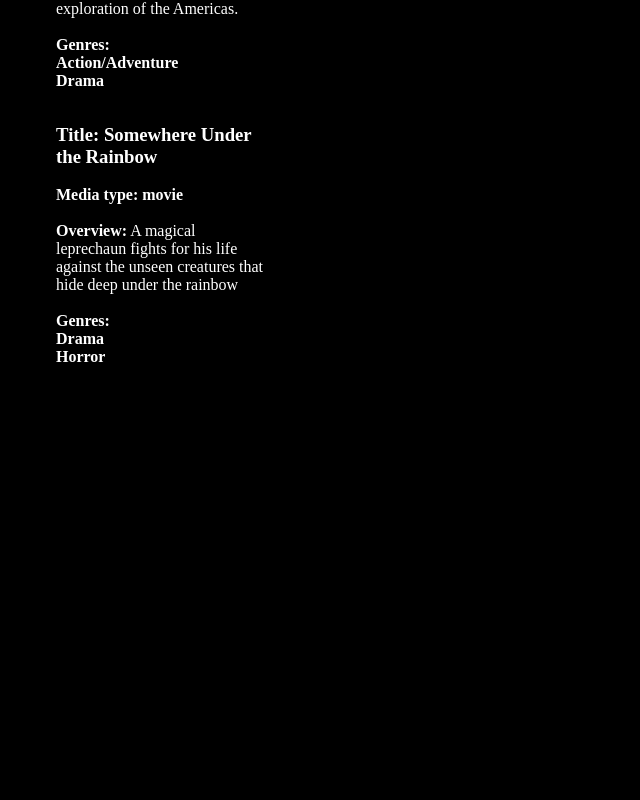
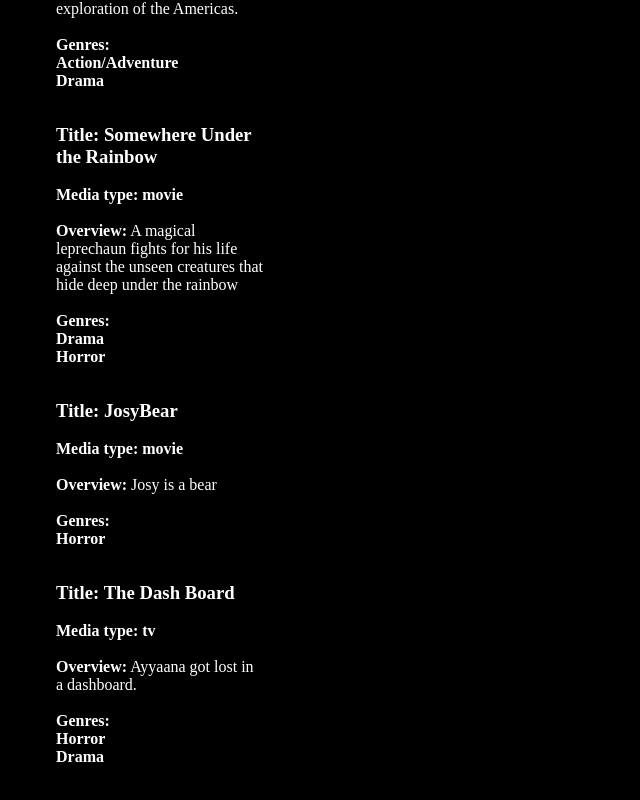
Before and after one commit to OffFernando52/phase-2-project, a React (Create React App) app in the folder phase-2-project/: page / in a window 1280 px wide. Shown: the part 968-1768 px from the top of the page, without its empty margins (0-640 px from the left). Before the commit the page ends 1368 px from the top, so only its background shows below. Built offline with nearby package versions, Linux system fonts and the light colour scheme; data requests are answered from the project's data file.

Commit message:
move db.json

```diff
--- a/phase-2-project/data/db.json
+++ b/phase-2-project/db.json
@@ -19,6 +19,25 @@
         "Horror"
       ],
       "id": 2
+    },
+    {
+      "content_type": "movie",
+      "title": "JosyBear",
+      "overview": "Josy is a bear ",
+      "genres": [
+        "Horror"
+      ],
+      "id": 3
+    },
+    {
+      "content_type": "tv",
+      "title": "The Dash Board",
+      "overview": "Ayyaana got lost in a dashboard.",
+      "genres": [
+        "Horror",
+        "Drama"
+      ],
+      "id": 4
     }
   ]
 }
--- a/phase-2-project/src/components/IdeaForm.js
+++ b/phase-2-project/src/components/IdeaForm.js
@@ -1,5 +1,6 @@
 import { type } from "@testing-library/user-event/dist/type";
 import React, { useState } from "react";
+
 function IdeaForm({ addIdea }) {
   const [content_type, setContent_type] = useState("");
   const [title, setTitle] = useState("");
--- a/phase-2-project/src/components/MoviesContainer.js
+++ b/phase-2-project/src/components/MoviesContainer.js
@@ -7,9 +7,10 @@ function MoviesContainer() {
   const IMAGE_PATH = "http://image.tmdb.org/t/p/w1280";
   const [movies, setMovies] = useState([]);
   const [selectMovie, setSelectMovie] = useState({
-    overview:"Set more than a decade after the events of the first film, learn the story of the Sully family (Jake, Neytiri, and their kids), the trouble that follows them, the lengths they go to keep each other safe, the battles they fight to stay alive",
-    title:"Avatar: The Way of Water",
-    backdrop_path: "/5gPQKfFJnl8d1edbkOzKONo4mnr.jpg"
+    overview:
+      "Set more than a decade after the events of the first film, learn the story of the Sully family (Jake, Neytiri, and their kids), the trouble that follows them, the lengths they go to keep each other safe, the battles they fight to stay alive, and the tragedies they endure.",
+    title: "Avatar: The Way of Water",
+    backdrop_path: "/5gPQKfFJnl8d1edbkOzKONo4mnr.jpg",
   });
   const [search, setSearch] = useState("");
 
@@ -25,7 +26,6 @@ function MoviesContainer() {
     setSelectMovie(movie);
   }
 
-
   function updateSearch(searchInput) {
     setSearch(searchInput);
   }
@@ -33,9 +33,6 @@ function MoviesContainer() {
   let filteredMovies = movies.filter((movie) =>
     movie.original_title.toLowerCase().startsWith(search.toLowerCase())
   );
-
-
-
 
   return (
     <main>
@@ -54,7 +51,6 @@ function MoviesContainer() {
         </div>
       </div>
       <MovieCard movies={filteredMovies} nowClicked={nowClicked} />
-
     </main>
   );
 }
--- a/phase-2-project/src/components/TvContainer.js
+++ b/phase-2-project/src/components/TvContainer.js
@@ -7,9 +7,10 @@ function TvContainer() {
   const IMAGE_PATH = "http://image.tmdb.org/t/p/w1280";
   const [search, setSearch] = useState("");
   const [selectMovie, setSelectMovie] = useState({
-    overview:"Wednesday Addams is sent to Nevermore Academy, a bizarre boarding school where she attempts to master her psychic powers, stop a monstrous killing spree of the town citizens",
-    name:"Wednesday",
-    backdrop_path: "/iHSwvRVsRyxpX7FE7GbviaDvgGZ.jpg"
+    overview:
+      "Wednesday Addams is sent to Nevermore Academy, a bizarre boarding school where she attempts to master her psychic powers, stop a monstrous killing spree of the town citizens, and solve the supernatural mystery that affected her family 25 years ago — all while navigating her new relationships.",
+    name: "Wednesday",
+    backdrop_path: "/iHSwvRVsRyxpX7FE7GbviaDvgGZ.jpg",
   });
   useEffect(() => {
     fetch(
@@ -48,11 +49,9 @@ function TvContainer() {
             <p className={"hero-overview"}>{selectMovie.overview}</p>
           ) : null}
         </div>
-        </div>
-      <ShowCard shows={filteredShows} nowClicked={nowClicked}/>
-
+      </div>
+      <ShowCard shows={filteredShows} nowClicked={nowClicked} />
     </main>
-
   );
 }
 
```
